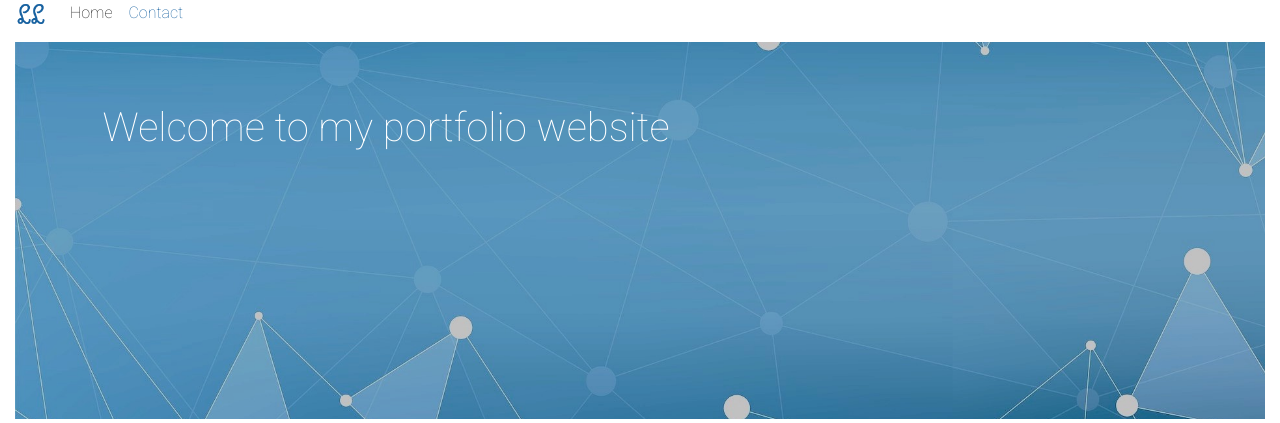
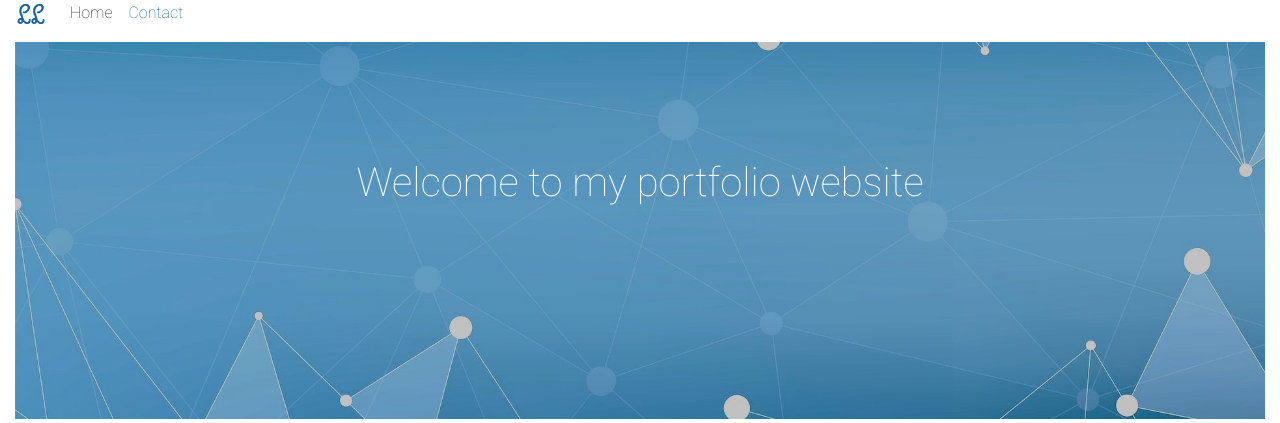
Before and after one commit to laislemika/laislemika.github.io, a PHP site: page / in a window 1280 px wide. Shown: the part 16-439 px from the top of the page. Run offline with PHP 8.4, Linux system fonts and the light colour scheme.

Commit message:
Add files via upload

```diff
--- a/css/style.css
+++ b/css/style.css
@@ -23,10 +23,9 @@
 }
 
 .hero-text {
-  text-align: left;
-  position: absolute;
-  top: 25%;
-  left: 7%;
+
+  text-align: center;
+  padding-top: 10em;
 }
 
 .hero-text h3{
```
